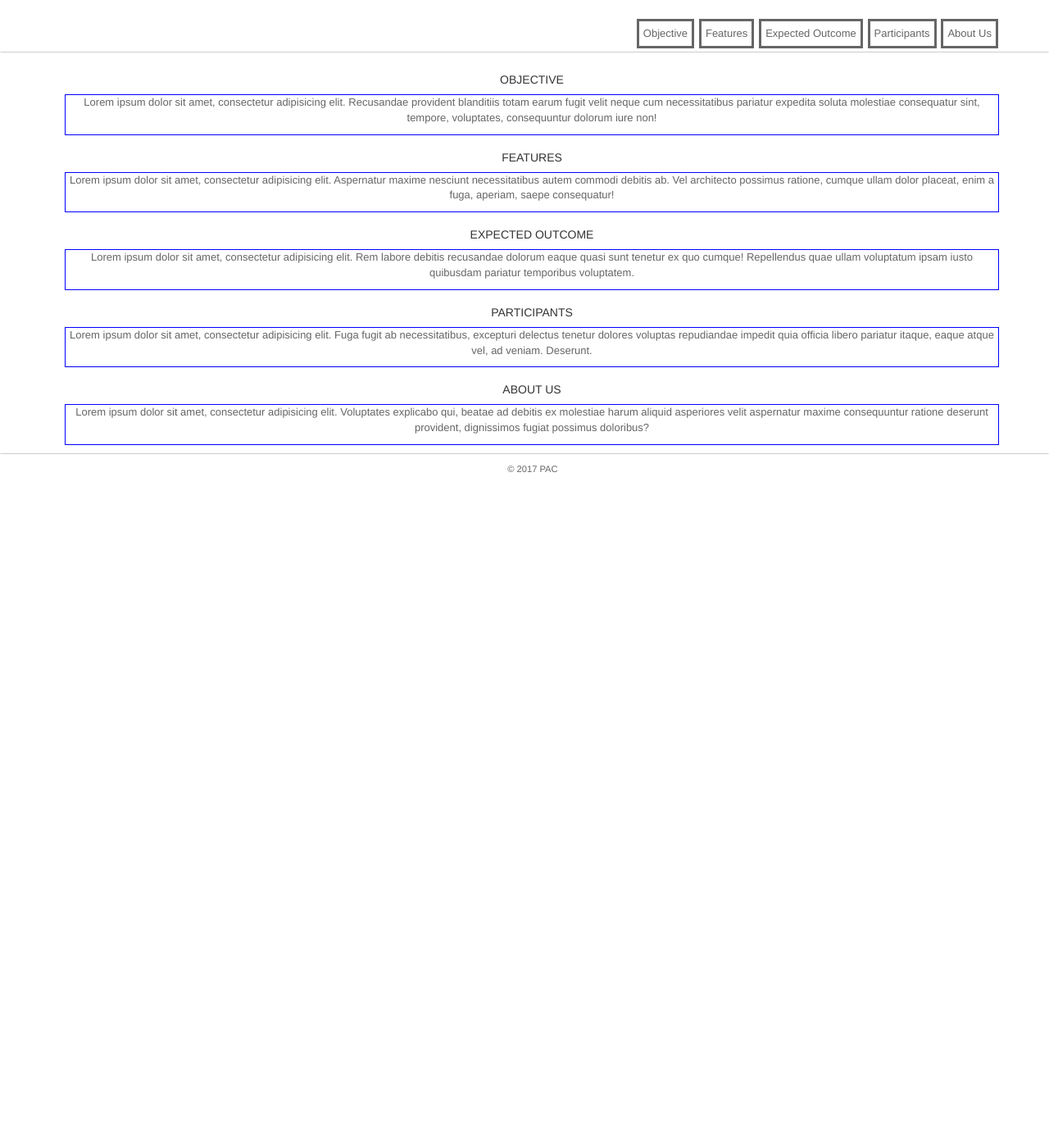
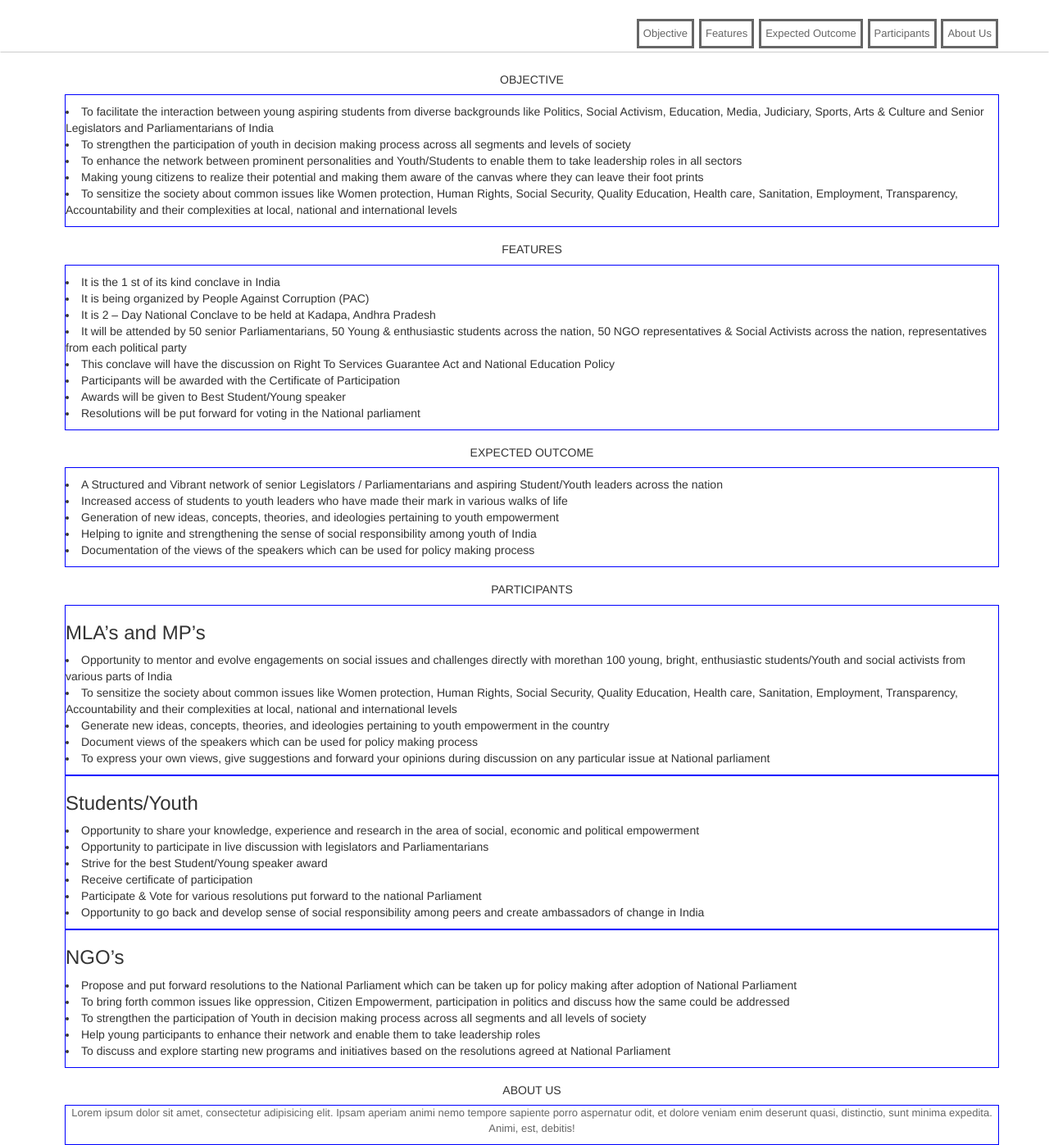
Before and after one commit to naresh569/pac, a plain HTML site: page natparl/index.html in a window 1280 px wide. Shown: the top 1397 px of the page at 82% size. Before the commit the page ends 800 px from the top, so only its background shows below. Drawn offline with nearby package versions, Linux system fonts and the light colour scheme.

Commit message:
Added - Static Content for the site

```diff
--- a/natparl/index.html
+++ b/natparl/index.html
@@ -9,7 +9,7 @@
     <script src="./index.js"></script>
 </head>
 <body>
-    <!--<header>
+     <!--<header>
         <div class="container">
         </div>
     </header>-->
@@ -34,7 +34,11 @@
                 <h1 class="uppercase"> Objective </h1>
                 <article>
                     <p>
-                        Lorem ipsum dolor sit amet, consectetur adipisicing elit. Recusandae provident blanditiis totam earum fugit velit neque cum necessitatibus pariatur expedita soluta molestiae consequatur sint, tempore, voluptates, consequuntur dolorum iure non!
+                        <li> To facilitate the interaction between young aspiring students from diverse backgrounds like Politics, Social Activism, Education, Media, Judiciary, Sports, Arts &amp; Culture and Senior Legislators and Parliamentarians of India </li>
+                        <li> To strengthen the participation of youth in decision making process across all segments and levels of society </li>
+                        <li> To enhance the network between prominent personalities and Youth/Students to enable them to take leadership roles in all sectors </li>
+                        <li> Making young citizens to realize their potential and making them aware of the canvas where they can leave their foot prints </li>
+                        <li> To sensitize the society about common issues like Women protection, Human Rights, Social Security, Quality Education, Health care, Sanitation, Employment, Transparency, Accountability and their complexities at local, national and international levels </li>
                     </p>
                 </article>
             </section>
@@ -43,7 +47,14 @@
                 <h1 class="uppercase"> Features </h1>
                 <article>
                     <p>
-                        Lorem ipsum dolor sit amet, consectetur adipisicing elit. Aspernatur maxime nesciunt necessitatibus autem commodi debitis ab. Vel architecto possimus ratione, cumque ullam dolor placeat, enim a fuga, aperiam, saepe consequatur!
+                        <li> It is the 1 st of its kind conclave in India </li>
+                        <li> It is being organized by People Against Corruption (PAC) </li>
+                        <li> It is 2 – Day National Conclave to be held at Kadapa, Andhra Pradesh </li>
+                        <li> It will be attended by 50 senior Parliamentarians, 50 Young &amp; enthusiastic students across the nation, 50 NGO representatives &amp; Social Activists across the nation, representatives from each political party </li>
+                        <li> This conclave will have the discussion on Right To Services Guarantee Act and National Education Policy </li>
+                        <li> Participants will be awarded with the Certificate of Participation </li>
+                        <li> Awards will be given to Best Student/Young speaker </li>
+                        <li> Resolutions will be put forward for voting in the National parliament </li>
                     </p>
                 </article>
             </section>
@@ -52,7 +63,11 @@
                 <h1 class="uppercase"> Expected Outcome </h1>
                 <article>
                     <p>
-                        Lorem ipsum dolor sit amet, consectetur adipisicing elit. Rem labore debitis recusandae dolorum eaque quasi sunt tenetur ex quo cumque! Repellendus quae ullam voluptatum ipsam iusto quibusdam pariatur temporibus voluptatem.
+                        <li> A Structured and Vibrant network of senior Legislators / Parliamentarians and aspiring Student/Youth leaders across the nation </li>
+                        <li> Increased access of students to youth leaders who have made their mark in various walks of life </li>
+                        <li> Generation of new ideas, concepts, theories, and ideologies pertaining to youth empowerment </li>
+                        <li> Helping to ignite and strengthening the sense of social responsibility among youth of India </li>
+                        <li> Documentation of the views of the speakers which can be used for policy making process </li>
                     </p>
                 </article>
             </section>
@@ -60,8 +75,34 @@
                 <span id="participants"></span>
                 <h1 class="uppercase"> Participants </h1>
                 <article>
+                    <h3>MLA’s and MP’s</h3>
                     <p>
-                        Lorem ipsum dolor sit amet, consectetur adipisicing elit. Fuga fugit ab necessitatibus, excepturi delectus tenetur dolores voluptas repudiandae impedit quia officia libero pariatur itaque, eaque atque vel, ad veniam. Deserunt.
+                        <li> Opportunity to mentor and evolve engagements on social issues and challenges directly with morethan 100 young, bright, enthusiastic students/Youth and social activists from various parts of India </li>
+                        <li> To sensitize the society about common issues like Women protection, Human Rights, Social Security, Quality Education, Health care, Sanitation, Employment, Transparency, Accountability and their complexities at local, national and international levels </li>
+                        <li> Generate new ideas, concepts, theories, and ideologies pertaining to youth empowerment in the country </li>
+                        <li> Document views of the speakers which can be used for policy making process </li>
+                        <li> To express your own views, give suggestions and forward your opinions during discussion on any particular issue at National parliament </li>
+                    </p>
+                </article>
+                <article>
+                    <h3> Students/Youth </h3>
+                    <p>
+                        <li> Opportunity to share your knowledge, experience and research in the area of social, economic and political empowerment </li>
+                        <li> Opportunity to participate in live discussion with legislators and Parliamentarians </li>
+                        <li> Strive for the best Student/Young speaker award </li>
+                        <li> Receive certificate of participation </li>
+                        <li> Participate &amp; Vote for various resolutions put forward to the national Parliament </li>
+                        <li> Opportunity to go back and develop sense of social responsibility among peers and create ambassadors of change in India </li>
+                    </p>
+                </article>
+                <article>
+                    <h3> NGO’s </h3>
+                    <p>
+                        <li> Propose and put forward resolutions to the National Parliament which can be taken up for policy making after adoption of National Parliament </li>
+                        <li> To bring forth common issues like oppression, Citizen Empowerment, participation in politics and discuss how the same could be addressed </li>
+                        <li> To strengthen the participation of Youth in decision making process across all segments and all levels of society </li>
+                        <li> Help young participants to enhance their network and enable them to take leadership roles </li>
+                        <li> To discuss and explore starting new programs and initiatives based on the resolutions agreed at National Parliament </li>
                     </p>
                 </article>
             </section>
@@ -70,7 +111,7 @@
                 <h1 class="uppercase"> About Us </h1>
                 <article>
                     <p>
-                        Lorem ipsum dolor sit amet, consectetur adipisicing elit. Voluptates explicabo qui, beatae ad debitis ex molestiae harum aliquid asperiores velit aspernatur maxime consequuntur ratione deserunt provident, dignissimos fugiat possimus doloribus?
+                        Lorem ipsum dolor sit amet, consectetur adipisicing elit. Ipsam aperiam animi nemo tempore sapiente porro aspernatur odit, et dolore veniam enim deserunt quasi, distinctio, sunt minima expedita. Animi, est, debitis!
                     </p>
                 </article>
             </section>
```
Also changed, not shown: natparl/styles.scss (+6 -1 lines), natparl/images/logo.png (added), natparl/images/natparl.jpg (added), res/logo.png (added), 2 other files.
